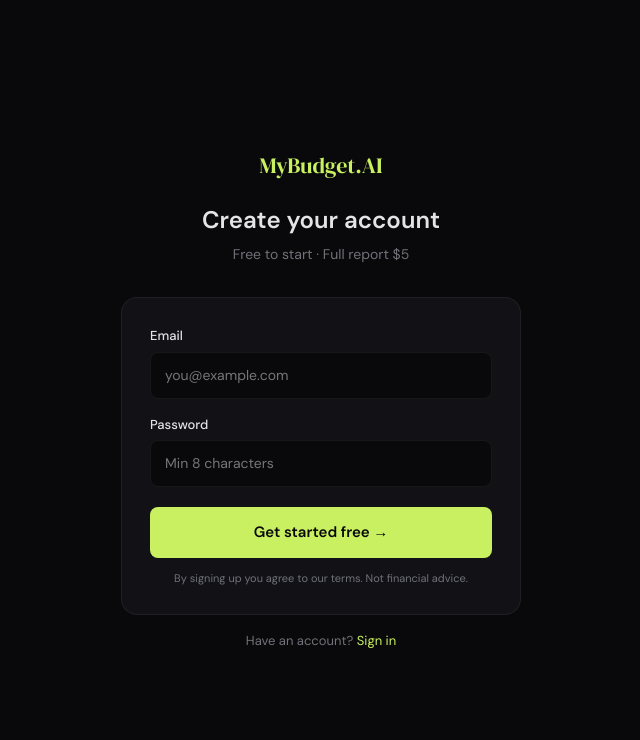
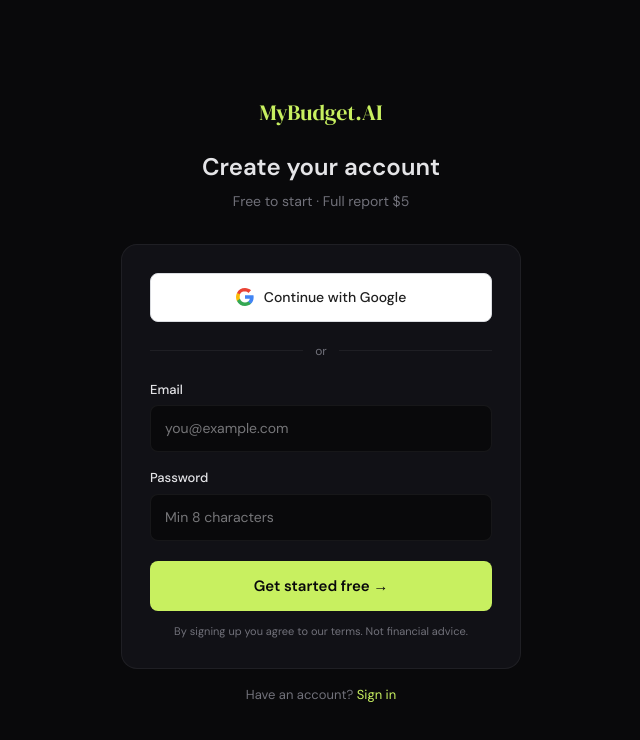
Before and after one commit to chamal3153-arch/mybudgetai-app, a Next.js app: page /signup in a window 1280 px wide. Shown: the top 740 px of the page, without its empty margins (319-959 px from the left). Built offline with nearby package versions, Linux system fonts and the light colour scheme.

Commit message:
Add Google OAuth login/signup button

```diff
--- a/src/app/login/page.tsx
+++ b/src/app/login/page.tsx
@@ -9,6 +9,7 @@
   const [password, setPassword] = useState('')
   const [error, setError] = useState('')
   const [loading, setLoading] = useState(false)
+  const [googleLoading, setGoogleLoading] = useState(false)
   const router = useRouter()
 
   async function handleLogin(e: React.FormEvent) {
@@ -20,6 +21,15 @@
     else { router.push('/dashboard'); router.refresh() }
   }
 
+  async function handleGoogle() {
+    setGoogleLoading(true)
+    const supabase = createClient()
+    await supabase.auth.signInWithOAuth({
+      provider: 'google',
+      options: { redirectTo: `${window.location.origin}/auth/callback` }
+    })
+  }
+
   return (
     <main style={{ minHeight: '100vh', background: 'var(--bg)', display: 'flex', alignItems: 'center', justifyContent: 'center', padding: 20 }}>
       <div style={{ width: '100%', maxWidth: 400 }}>
@@ -28,8 +38,22 @@
           <h1 style={{ fontSize: 24, fontWeight: 600, marginTop: 20, marginBottom: 6 }}>Welcome back</h1>
           <p style={{ color: 'var(--muted)', fontSize: 14 }}>Sign in to your account</p>
         </div>
-        <form onSubmit={handleLogin} style={{ background: 'var(--surface)', border: '1px solid var(--border)', borderRadius: 16, padding: 28 }}>
+        <div style={{ background: 'var(--surface)', border: '1px solid var(--border)', borderRadius: 16, padding: 28 }}>
           {error && <div style={{ background: 'rgba(248,113,113,0.08)', border: '1px solid rgba(248,113,113,0.2)', borderRadius: 8, padding: '10px 14px', fontSize: 13, color: 'var(--error)', marginBottom: 16 }}>{error}</div>}
+
+          {/* Google button */}
+          <button onClick={handleGoogle} disabled={googleLoading} style={googleBtnStyle}>
+            <svg width="18" height="18" viewBox="0 0 18 18"><path fill="#4285F4" d="M17.64 9.2c0-.637-.057-1.251-.164-1.84H9v3.481h4.844c-.209 1.125-.843 2.078-1.796 2.717v2.258h2.908c1.702-1.567 2.684-3.875 2.684-6.615z"/><path fill="#34A853" d="M9 18c2.43 0 4.467-.806 5.956-2.18l-2.908-2.259c-.806.54-1.837.86-3.048.86-2.344 0-4.328-1.584-5.036-3.711H.957v2.332A8.997 8.997 0 0 0 9 18z"/><path fill="#FBBC05" d="M3.964 10.71A5.41 5.41 0 0 1 3.682 9c0-.593.102-1.17.282-1.71V4.958H.957A8.996 8.996 0 0 0 0 9c0 1.452.348 2.827.957 4.042l3.007-2.332z"/><path fill="#EA4335" d="M9 3.58c1.321 0 2.508.454 3.44 1.345l2.582-2.58C13.463.891 11.426 0 9 0A8.997 8.997 0 0 0 .957 4.958L3.964 6.29C4.672 4.163 6.656 3.58 9 3.58z"/></svg>
+            {googleLoading ? 'Redirecting...' : 'Continue with Google'}
+          </button>
+
+          <div style={{ display: 'flex', alignItems: 'center', gap: 12, margin: '20px 0' }}>
+            <div style={{ flex: 1, height: 1, background: 'var(--border)' }} />
+            <span style={{ fontSize: 12, color: 'var(--muted)' }}>or</span>
+            <div style={{ flex: 1, height: 1, background: 'var(--border)' }} />
+          </div>
+
+          <form onSubmit={handleLogin}>
             <div style={{ marginBottom: 16 }}>
               <label style={{ display: 'block', fontSize: 13, fontWeight: 500, marginBottom: 6 }}>Email</label>
               <input type="email" value={email} onChange={e => setEmail(e.target.value)} required placeholder="you@example.com" style={inputStyle} />
@@ -40,6 +64,7 @@
             </div>
             <button type="submit" disabled={loading} style={btnStyle}>{loading ? 'Signing in...' : 'Sign in →'}</button>
           </form>
+        </div>
         <p style={{ textAlign: 'center', marginTop: 16, fontSize: 13, color: 'var(--muted)' }}>
           No account? <Link href="/signup" style={{ color: 'var(--accent)', textDecoration: 'none' }}>Sign up free</Link>
         </p>
@@ -50,3 +75,4 @@
 
 const inputStyle: React.CSSProperties = { width: '100%', padding: '12px 14px', background: 'var(--bg)', border: '1px solid var(--border)', borderRadius: 8, color: 'var(--body)', fontSize: 14, outline: 'none', fontFamily: 'inherit' }
 const btnStyle: React.CSSProperties = { width: '100%', padding: '14px', background: 'var(--accent)', color: '#09090b', border: 'none', borderRadius: 8, fontSize: 15, fontWeight: 600, cursor: 'pointer', fontFamily: 'inherit' }
+const googleBtnStyle: React.CSSProperties = { width: '100%', padding: '13px', background: '#fff', color: '#1f1f1f', border: '1px solid #dadce0', borderRadius: 8, fontSize: 14, fontWeight: 500, cursor: 'pointer', fontFamily: 'inherit', display: 'flex', alignItems: 'center', justifyContent: 'center', gap: 10 }
--- a/src/app/signup/page.tsx
+++ b/src/app/signup/page.tsx
@@ -9,6 +9,7 @@
   const [password, setPassword] = useState('')
   const [error, setError] = useState('')
   const [loading, setLoading] = useState(false)
+  const [googleLoading, setGoogleLoading] = useState(false)
   const router = useRouter()
 
   async function handleSignup(e: React.FormEvent) {
@@ -23,6 +24,15 @@
     else { router.push('/plan/new') }
   }
 
+  async function handleGoogle() {
+    setGoogleLoading(true)
+    const supabase = createClient()
+    await supabase.auth.signInWithOAuth({
+      provider: 'google',
+      options: { redirectTo: `${window.location.origin}/auth/callback` }
+    })
+  }
+
   return (
     <main style={{ minHeight: '100vh', background: 'var(--bg)', display: 'flex', alignItems: 'center', justifyContent: 'center', padding: 20 }}>
       <div style={{ width: '100%', maxWidth: 400 }}>
@@ -31,8 +41,22 @@
           <h1 style={{ fontSize: 24, fontWeight: 600, marginTop: 20, marginBottom: 6 }}>Create your account</h1>
           <p style={{ color: 'var(--muted)', fontSize: 14 }}>Free to start · Full report $5</p>
         </div>
-        <form onSubmit={handleSignup} style={{ background: 'var(--surface)', border: '1px solid var(--border)', borderRadius: 16, padding: 28 }}>
+        <div style={{ background: 'var(--surface)', border: '1px solid var(--border)', borderRadius: 16, padding: 28 }}>
           {error && <div style={{ background: 'rgba(248,113,113,0.08)', border: '1px solid rgba(248,113,113,0.2)', borderRadius: 8, padding: '10px 14px', fontSize: 13, color: 'var(--error)', marginBottom: 16 }}>{error}</div>}
+
+          {/* Google button */}
+          <button onClick={handleGoogle} disabled={googleLoading} style={googleBtnStyle}>
+            <svg width="18" height="18" viewBox="0 0 18 18"><path fill="#4285F4" d="M17.64 9.2c0-.637-.057-1.251-.164-1.84H9v3.481h4.844c-.209 1.125-.843 2.078-1.796 2.717v2.258h2.908c1.702-1.567 2.684-3.875 2.684-6.615z"/><path fill="#34A853" d="M9 18c2.43 0 4.467-.806 5.956-2.18l-2.908-2.259c-.806.54-1.837.86-3.048.86-2.344 0-4.328-1.584-5.036-3.711H.957v2.332A8.997 8.997 0 0 0 9 18z"/><path fill="#FBBC05" d="M3.964 10.71A5.41 5.41 0 0 1 3.682 9c0-.593.102-1.17.282-1.71V4.958H.957A8.996 8.996 0 0 0 0 9c0 1.452.348 2.827.957 4.042l3.007-2.332z"/><path fill="#EA4335" d="M9 3.58c1.321 0 2.508.454 3.44 1.345l2.582-2.58C13.463.891 11.426 0 9 0A8.997 8.997 0 0 0 .957 4.958L3.964 6.29C4.672 4.163 6.656 3.58 9 3.58z"/></svg>
+            {googleLoading ? 'Redirecting...' : 'Continue with Google'}
+          </button>
+
+          <div style={{ display: 'flex', alignItems: 'center', gap: 12, margin: '20px 0' }}>
+            <div style={{ flex: 1, height: 1, background: 'var(--border)' }} />
+            <span style={{ fontSize: 12, color: 'var(--muted)' }}>or</span>
+            <div style={{ flex: 1, height: 1, background: 'var(--border)' }} />
+          </div>
+
+          <form onSubmit={handleSignup}>
             <div style={{ marginBottom: 16 }}>
               <label style={{ display: 'block', fontSize: 13, fontWeight: 500, marginBottom: 6 }}>Email</label>
               <input type="email" value={email} onChange={e => setEmail(e.target.value)} required placeholder="you@example.com" style={inputStyle} />
@@ -44,6 +68,7 @@
             <button type="submit" disabled={loading} style={btnStyle}>{loading ? 'Creating account...' : 'Get started free →'}</button>
             <p style={{ fontSize: 11, color: 'var(--muted)', marginTop: 12, textAlign: 'center', lineHeight: 1.5 }}>By signing up you agree to our terms. Not financial advice.</p>
           </form>
+        </div>
         <p style={{ textAlign: 'center', marginTop: 16, fontSize: 13, color: 'var(--muted)' }}>
           Have an account? <Link href="/login" style={{ color: 'var(--accent)', textDecoration: 'none' }}>Sign in</Link>
         </p>
@@ -54,3 +79,4 @@
 
 const inputStyle: React.CSSProperties = { width: '100%', padding: '12px 14px', background: 'var(--bg)', border: '1px solid var(--border)', borderRadius: 8, color: 'var(--body)', fontSize: 14, outline: 'none', fontFamily: 'inherit' }
 const btnStyle: React.CSSProperties = { width: '100%', padding: '14px', background: 'var(--accent)', color: '#09090b', border: 'none', borderRadius: 8, fontSize: 15, fontWeight: 600, cursor: 'pointer', fontFamily: 'inherit' }
+const googleBtnStyle: React.CSSProperties = { width: '100%', padding: '13px', background: '#fff', color: '#1f1f1f', border: '1px solid #dadce0', borderRadius: 8, fontSize: 14, fontWeight: 500, cursor: 'pointer', fontFamily: 'inherit', display: 'flex', alignItems: 'center', justifyContent: 'center', gap: 10 }
```
Lines whose indentation alone changed are shown as unchanged.
